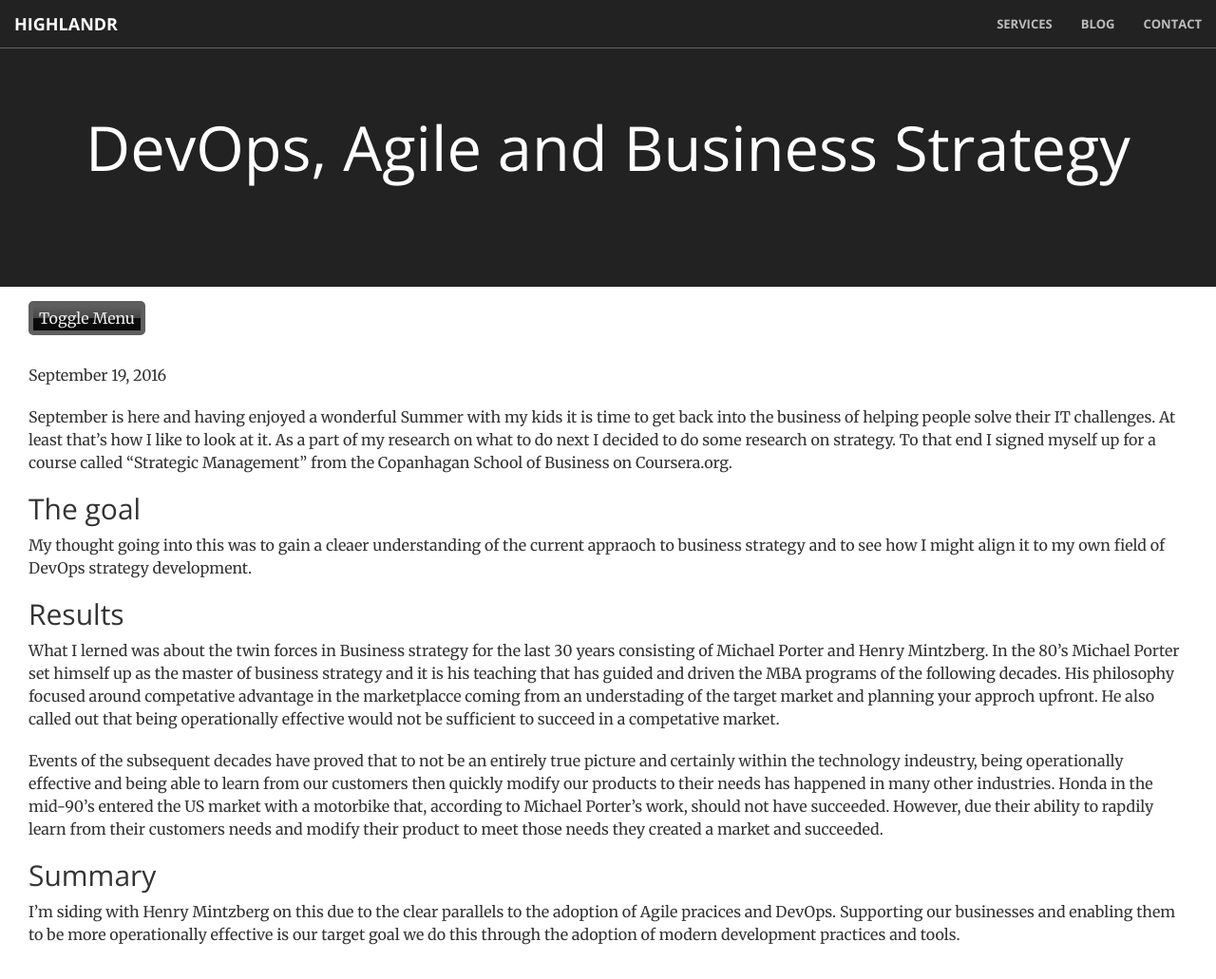
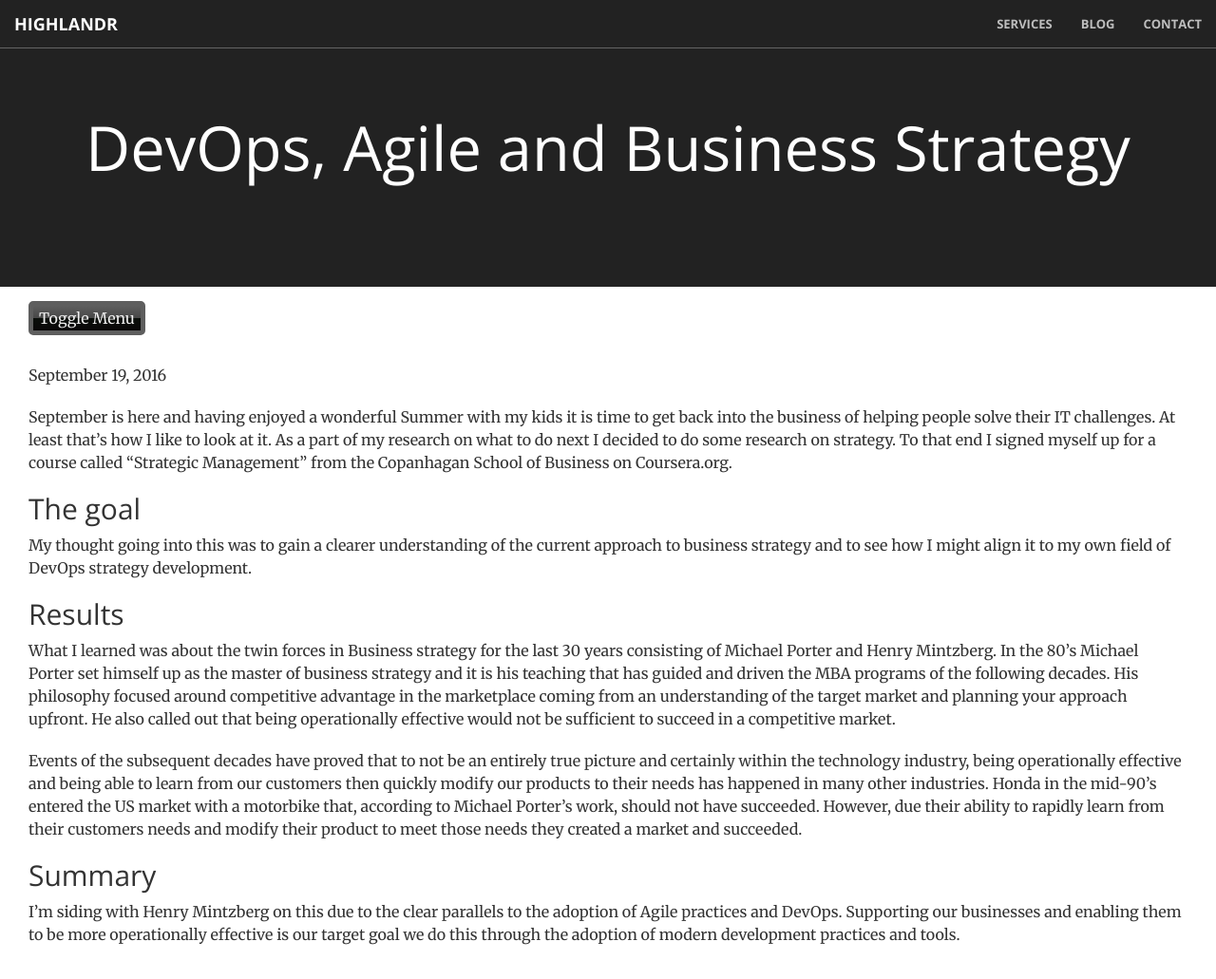
Before and after one commit to highlandrulz/highlandr, a Jekyll site: the page built from _posts/2016-09-19-MoreDevOps.markdown, in a window 1280 px wide and 1031 px high. Shown: the whole window at 95% size. Built offline with Jekyll 4.4.1, drawn with Linux system fonts in a browser that asks for light colours.

Commit message:
Fixed spelling

```diff
--- a/_posts/2016-09-19-MoreDevOps.markdown
+++ b/_posts/2016-09-19-MoreDevOps.markdown
@@ -12,24 +12,24 @@ To that end I signed myself up for a course called "Strategic Management" from t
 Business on Coursera.org.
 
 ## The goal
-My thought going into this was to gain a cleaer understanding of the current appraoch to business strategy
+My thought going into this was to gain a clearer understanding of the current approach to business strategy
 and to see how I might align it to my own field of DevOps strategy development.
 
 ## Results
-What I lerned was about the twin forces in Business strategy for the last 30 years consisting of Michael Porter
+What I learned was about the twin forces in Business strategy for the last 30 years consisting of Michael Porter
 and Henry Mintzberg. In the 80's Michael Porter set himself up as the master of business strategy and it is his teaching
-that has guided and driven the MBA programs of the following decades. His philosophy focused around competative
-advantage in the marketplacce coming from an understading of the target market and planning your approch upfront.
-He also called out that being operationally effective would not be sufficient to succeed in a competative
+that has guided and driven the MBA programs of the following decades. His philosophy focused around competitive
+advantage in the marketplace coming from an understanding of the target market and planning your approach upfront.
+He also called out that being operationally effective would not be sufficient to succeed in a competitive
 market.
 
 Events of the subsequent decades have proved that to not be an entirely true picture and certainly within the technology
-indeustry, being operationally effective and being able to learn from our customers then quickly modify our products to
+industry, being operationally effective and being able to learn from our customers then quickly modify our products to
 their needs has happened in many other industries. Honda in the mid-90's entered the US market with a motorbike that,
-according to Michael Porter's work, should not have succeeded. However, due their ability to rapdily learn from their
+according to Michael Porter's work, should not have succeeded. However, due their ability to rapidly learn from their
 customers needs and modify their product to meet those needs they created a market and succeeded.
 
 ## Summary
-I'm siding with Henry Mintzberg on this due to the clear parallels to the adoption of Agile pracices and DevOps.
+I'm siding with Henry Mintzberg on this due to the clear parallels to the adoption of Agile practices and DevOps.
 Supporting our businesses and enabling them to be more operationally effective is our target goal we do this through the
 adoption of modern development practices and tools.
```
